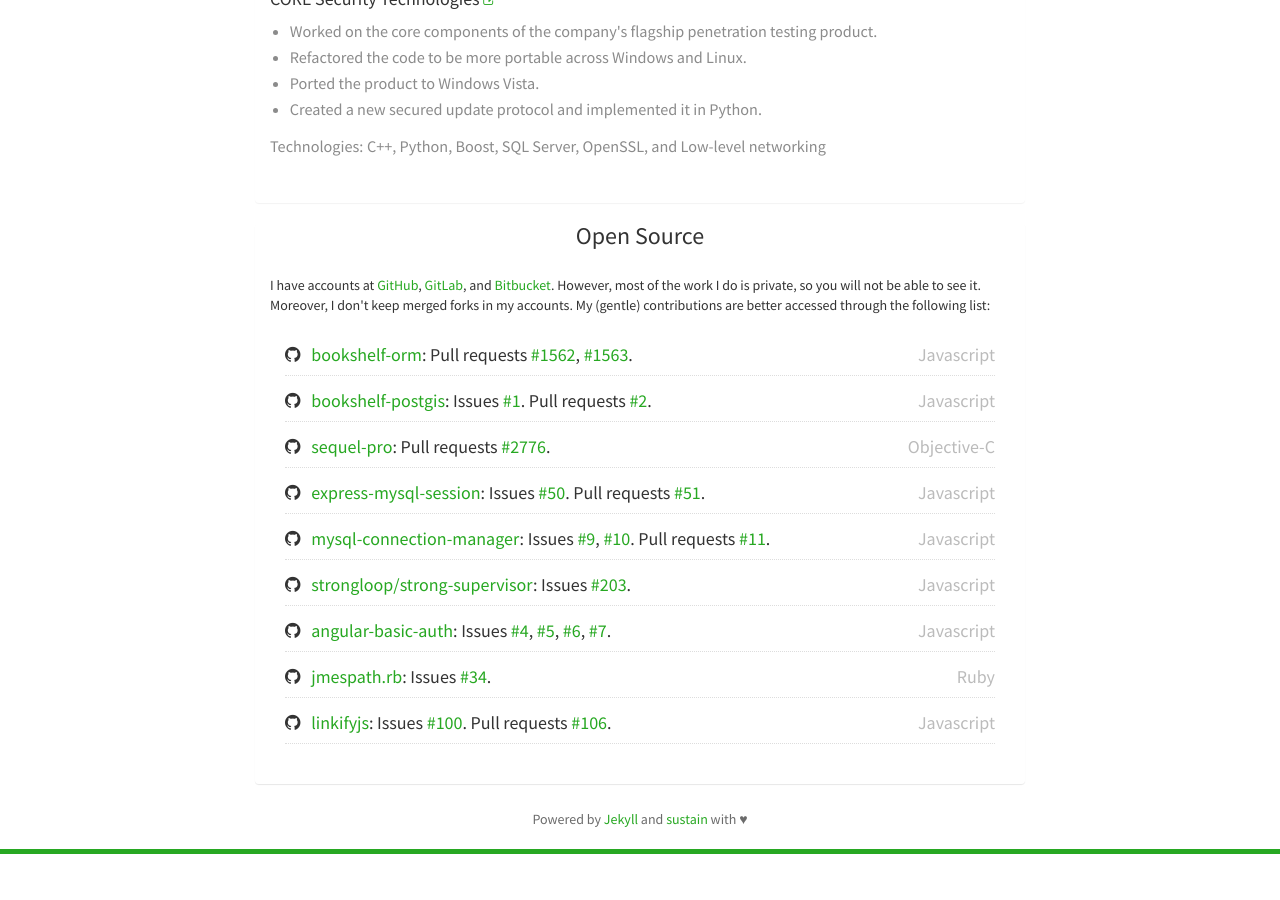
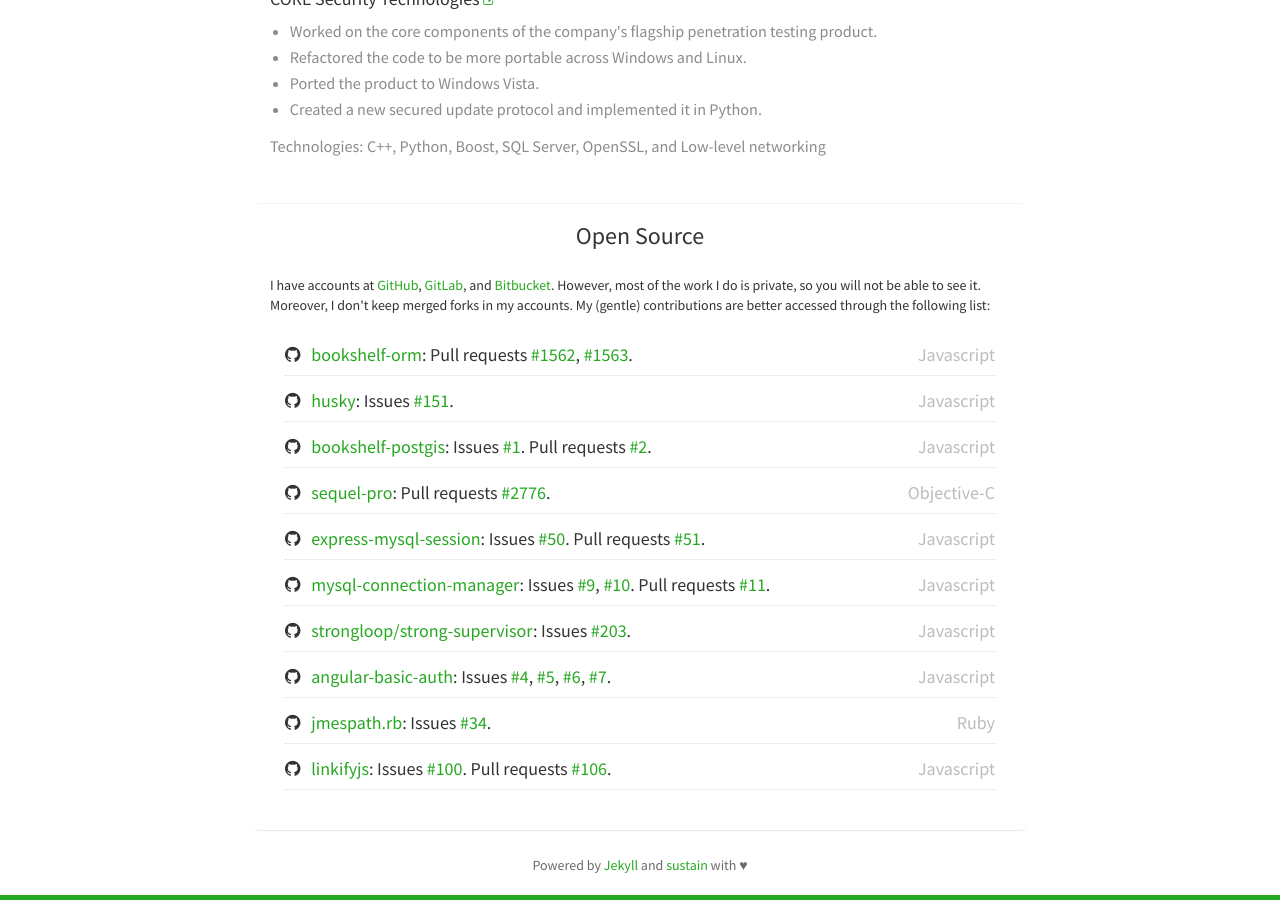
Before and after one commit to fcarreiro/fcarreiro.github.com, a Jekyll site: the page built from projects.html, in a window 1280 px wide and 900 px high, scrolled down 1286 px. Built offline with Jekyll 4.4.1, drawn with Linux system fonts in a browser that asks for light colours; nearby versions of some CDN libraries; before the commit the page ends 2140 px from its top, so only the background shows below that.

Commit message:
Add Husky issue to opensource

```diff
--- a/_data/opensource.yml
+++ b/_data/opensource.yml
@@ -2,6 +2,12 @@
   url: 'https://github.com/tgriesser/bookshelf/'
   issues: []
   prs: [1562, 1563]
+  language: 'Javascript'
+
+- title: 'husky'
+  url: 'https://github.com/typicode/husky/'
+  issues: [151]
+  prs: []
   language: 'Javascript'
 
 - title: 'bookshelf-postgis'
```
